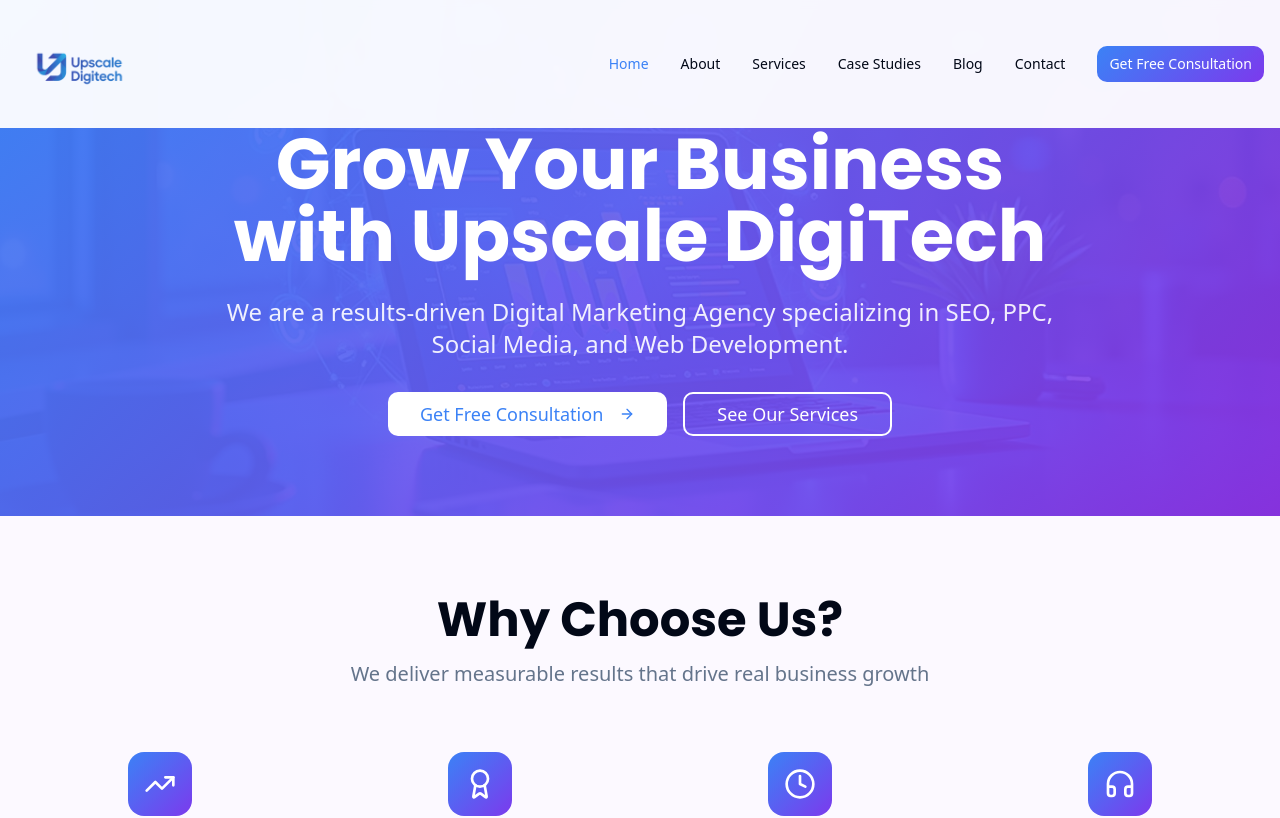
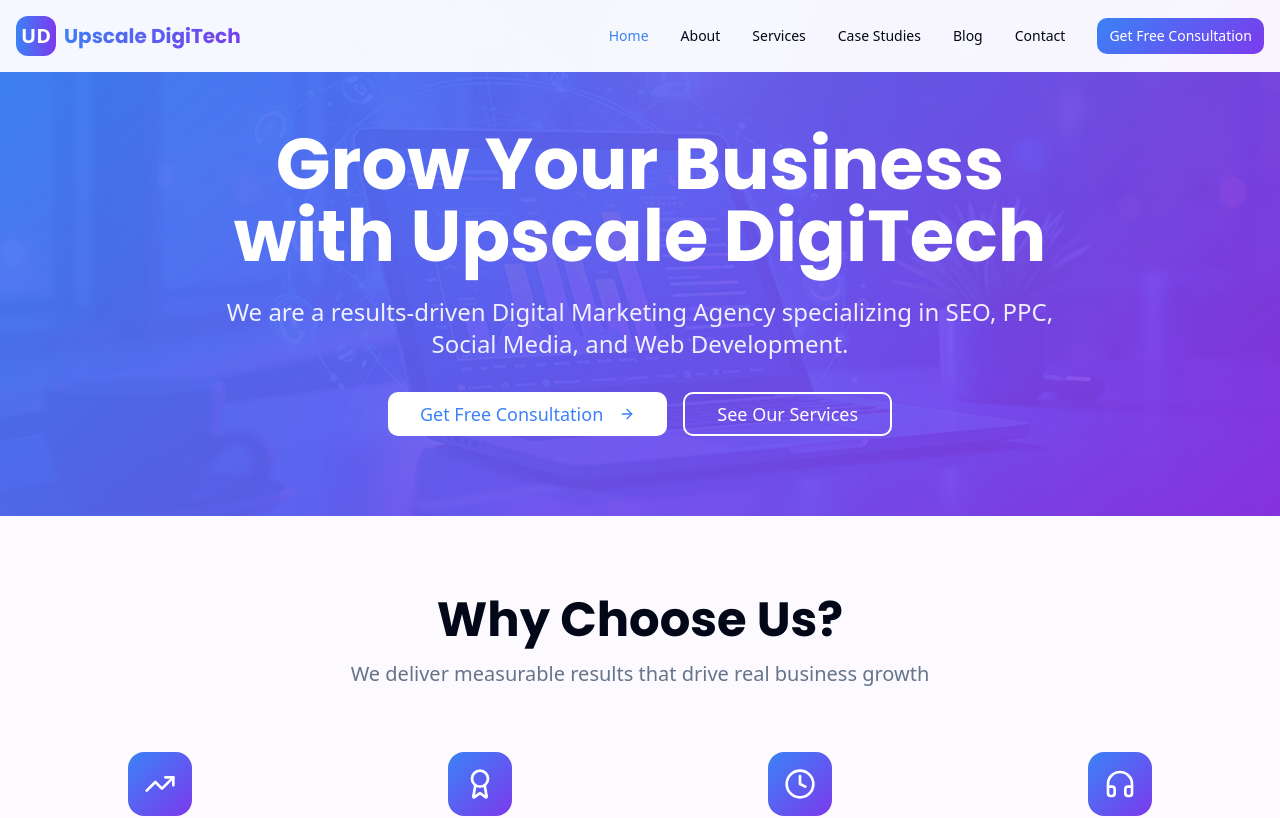
Before and after one commit to afarhan5/upscale-digitech-launchpad, a React (Vite) app: page / in a window 1280 px wide. Shown: the top 818 px of the page. Built offline with nearby package versions, Linux system fonts and the light colour scheme.

Commit message:
Reverted to commit 5f0ad1593626d00981d2fa8c8bae99af6c88aa94

```diff
--- a/src/components/Footer.tsx
+++ b/src/components/Footer.tsx
@@ -1,6 +1,5 @@
 import { Link } from "react-router-dom";
 import { Facebook, Twitter, Linkedin, Instagram, Mail, Phone, MapPin } from "lucide-react";
-import logo from "@/assets/logo.png";
 const Footer = () => {
   const currentYear = new Date().getFullYear();
   return <footer className="bg-slate-900 text-white pt-16 pb-8">
@@ -8,12 +7,11 @@ const Footer = () => {
         <div className="grid grid-cols-1 md:grid-cols-2 lg:grid-cols-4 gap-8 mb-12">
           {/* Company Info */}
           <div>
-            <div className="mb-4">
-              <img
-                src={logo}
-                alt="Upscale Digitech - Digital Marketing Agency"
-                className="h-12 w-auto"
-              />
+            <div className="flex items-center space-x-2 mb-4">
+              <div className="w-10 h-10 bg-gradient-to-r from-primary to-accent rounded-lg flex items-center justify-center">
+                <span className="text-white font-bold text-xl">UD</span>
+              </div>
+              <span className="text-xl font-bold font-poppins">Upscale DigiTech</span>
             </div>
             <p className="text-gray-400 mb-4">
               Results-driven Digital Marketing Agency specializing in SEO, PPC, Social Media, and Web Development.
--- a/src/components/Navigation.tsx
+++ b/src/components/Navigation.tsx
@@ -2,7 +2,6 @@ import { useState, useEffect } from "react";
 import { Link, useLocation } from "react-router-dom";
 import { Menu, X, Phone, Mail } from "lucide-react";
 import { Button } from "@/components/ui/button";
-import logo from "@/assets/logo.png";
 
 const Navigation = () => {
   const [isOpen, setIsOpen] = useState(false);
@@ -36,12 +35,13 @@ const Navigation = () => {
     >
       <div className="container mx-auto px-4">
         <div className="flex items-center justify-between">
-          <Link to="/" className="flex items-center">
-            <img
-              src={logo}
-              alt="Upscale Digitech - Digital Marketing Agency"
-              className="h-24 w-auto"
-            />
+          <Link to="/" className="flex items-center space-x-2">
+            <div className="w-10 h-10 bg-gradient-to-r from-primary to-accent rounded-lg flex items-center justify-center">
+              <span className="text-white font-bold text-xl">UD</span>
+            </div>
+            <span className="text-xl font-bold text-gradient font-poppins">
+              Upscale DigiTech
+            </span>
           </Link>
 
           {/* Desktop Navigation */}
--- a/src/pages/Contact.tsx
+++ b/src/pages/Contact.tsx
@@ -156,7 +156,9 @@ const Contact = () => {
                   </div>
                   <div>
                     <h3 className="font-semibold mb-1">Email</h3>
-                    <a href="mailto:info@upscaledigitech.com" className="text-muted-foreground hover:text-primary">hello@upscaledigitech.com</a>
+                    <a href="mailto:info@upscaledigitech.com" className="text-muted-foreground hover:text-primary">
+                      info@upscaledigitech.com
+                    </a>
                   </div>
                 </div>
 
```
Also changed, not shown: src/assets/logo.png (deleted).
